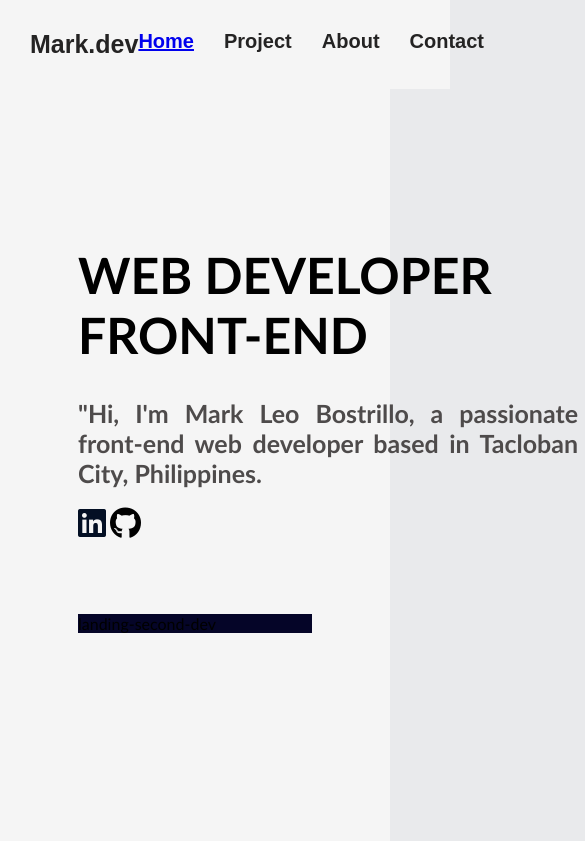
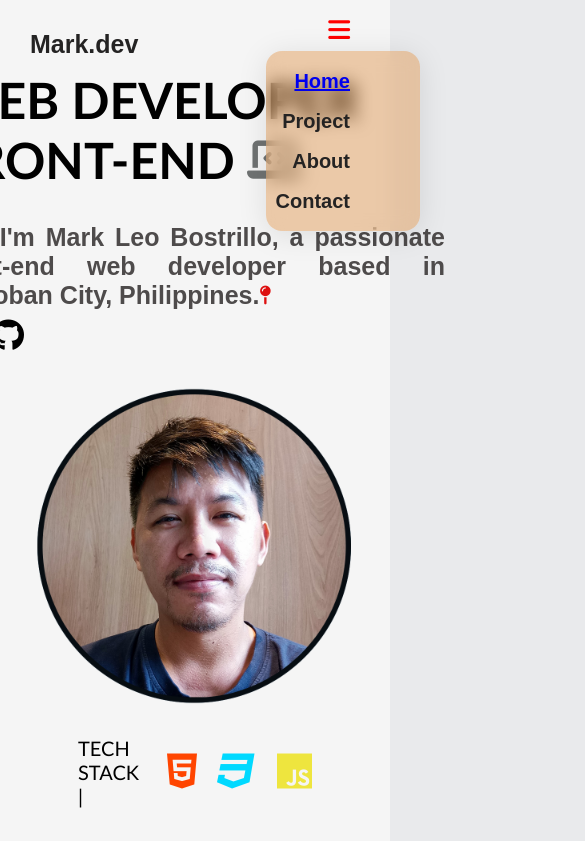
Before and after one commit to poldong1001/latestPortfolio, a plain HTML site: page index.html in a window 390 px wide. Shown: the top 841 px of the page, 585 px wide, since content can reach past the window. Drawn offline with Linux system fonts and the light colour scheme.

Commit message:
update march 15 2024

```diff
--- a/index.html
+++ b/index.html
@@ -4,6 +4,7 @@
     <meta charset="UTF-8" />
     <meta name="viewport" content="width=device-width, initial-scale=1.0" />
     <title>MY PORTFOLIO</title>
+    <link rel="stylesheet" href="styleproject.css" />
     <link rel="stylesheet" href="style.css" />
     <script
       src="https://kit.fontawesome.com/527eaedd2c.js"
@@ -13,40 +14,57 @@
   <body>
     <header>
       <div id="logoName">Mark.dev</div>
+
       <div id="navLinks">
         <li><a href="#homePage">Home</a></li>
         <li>Project</li>
         <li>About</li>
         <li>Contact</li>
-        <!-- <a href=" ">Home</a>
-        <a href="">Projects</a>
-        <a href="">About</a>
-        <a href="">Contact</a> -->
+      </div>
+      <div id="burgerMenuContainer">
+        <i class="fas fa-bars fa-lg" id="menuBars" onclick=" toggleMenu()"></i>
+        <div id="menuList">
+          <li><a href="#homePage">Home</a></li>
+          <li>Project</li>
+          <li>About</li>
+          <li>Contact</li>
+        </div>
       </div>
     </header>
     <div id="homePage">
       <div id="landingPage">
         <div id="landing-first-div">
           <div>
-            <h1 id="namePosition">WEB DEVELOPER<br />FRONT-END</h1>
+            <h1 id="namePosition">
+              WEB DEVELOPER<br />FRONT-END
+              <i class="fa-solid fa-laptop-code fa-sm"></i>
+            </h1>
             <h3 id="introMessage">
               "Hi, I'm Mark Leo Bostrillo, a passionate front-end web developer
-              based in Tacloban City, Philippines.
+              based in Tacloban City, Philippines.<i
+                class="fa-solid fa-map-pin fa-xs"
+              ></i>
             </h3>
-            <div>
+            <div id="iconDiv">
               <i class="fa-brands fa-linkedin fa-2xl"></i>
               <i class="fa-brands fa-github fa-2xl"></i>
             </div>
           </div>
-          <div>
+          <div id="myPhotoContainer">
             <img src="assets/profileImageSix.png" alt="" id="profileImageSix" />
           </div>
         </div>
-        <div id="landing-second-div">landing-second-dev</div>
+        <div id="landing-second-div">
+          TECH STACK |
+          <i class="fa-brands fa-html5 fa-2xl"></i>
+          <i class="fa-brands fa-css3 fa-2xl"></i>
+          <i class="fa-brands fa-js fa-2xl"></i>
+        </div>
       </div>
     </div>
     <div id="projectPage">PROJECT</div>
     <div id="aboutPage">ABOUT</div>
     <div id="contactPage">CONTACT</div>
+    <script src="script.js"></script>
   </body>
 </html>
--- /dev/null
+++ b/script.js
@@ -0,0 +1,54 @@
+var menuList = document.getElementById("menuList");
+var menuBars = document.getElementById("menuBars");
+
+menuBars.addEventListener("mouseover", function () {
+  // Hide the menu
+  menuBars.style.display = "none";
+  //   menuList.style.color = "green";
+});
+
+function toggleMenu() {
+  if (getComputedStyle(menuList).display === "block") {
+    menuList.style.display = "none";
+  } else {
+    menuList.style.display = "block";
+  }
+}
+
+// window.addEventListener("resize", function () {
+//   // Check if the screen width is 1200px or less
+//   if (window.innerWidth <= 1200) {
+//     // Hide the menu if the screen width is 1200px or less
+//     menuList.style.display = "none";
+//   }
+// });
+
+// Add an event listener to detect when the mouse leaves the menu area
+
+// window.alert("hello");
+// function toggleMenu() {
+//   var logoName = document.getElementById("logoName");
+//   if (logoName.style.color === "green") {
+//     logoName.style.color = "blue";
+//   } else {
+//     logoName.style.color = "green";
+//   }
+// }
+
+// function toggleMenu() {
+//   var logoName = document.getElementById("logoName");
+//   if (introMessage.style.color === "green") {
+//     introMessage.style.color = "blue";
+//   } else {
+//     introMessage.style.color = "green";
+//   }
+// }
+
+// function toggleMenu() {
+//   var menuBars = document.getElementById("menuBars");
+//   if (menuList.style.display === "none") {
+//     menuList.style.display = "none";
+//   } else {
+//     menuList.style.display = "none";
+//   }
+// }
--- a/style.css
+++ b/style.css
@@ -12,11 +12,14 @@ body {
   justify-content: center;
   align-items: center;
 }
+
 /* -------------------- */
 /* HEADER-START*/
 header {
-  background-color: whitesmoke !important;
+  /* background-color: whitesmoke !important; */
+  background-color: rgb(5, 5, 65, 0) !important;
   position: fixed;
+
   display: flex;
   width: 100%;
   justify-content: space-between;
@@ -28,7 +31,9 @@ header {
   font-size: 25px;
   padding: 30px;
 }
+
 #logoName {
+  /* color: green; */
 }
 #navLinks {
   display: flex;
@@ -37,35 +42,102 @@ header {
   list-style: none !important;
   padding-right: 70px;
 }
+@media only screen and (max-width: 1200px) {
+  #navLinks {
+    display: none;
+  }
+}
+#burgerMenuContainer {
+  display: none;
+}
+@media only screen and (max-width: 1200px) {
+  #burgerMenuContainer {
+    display: flex !important;
+    line-height: 2;
+    gap: 20px;
+    justify-content: space-between;
+    flex-direction: column;
+    font-size: 20px;
+    text-align: right;
+    text-decoration: none;
+    list-style: none;
+  }
+}
+#menuBars {
+  color: red;
+  display: none !important;
+}
+
+@media only screen and (max-width: 1200px) {
+  #menuBars {
+    display: block !important;
+    padding-right: 70px;
+
+    /* position: fixed; */
+  }
+}
+#menuList {
+  /* color: red; */
+
+  padding: 10px 70px 10px 10px;
+  /* From https://css.glass */
+  background: rgba(219, 136, 54, 0.4);
+  border-radius: 16px;
+  box-shadow: 0 4px 30px rgba(0, 0, 0, 0.1);
+  backdrop-filter: blur(9.1px);
+  -webkit-backdrop-filter: blur(9.1px);
+  /* display: none !important; */
+}
+@media only screen and (min-width: 1200px) {
+  #menuList {
+    display: none !important;
+  }
+}
 /* -------------------- */
 /* LANDINGPAGE-START*/
 #landingPage {
-  /* background-color: aqua; */
-  /* align-items: center; */
-  /* padding: 700px; */
   height: 100vh;
   display: flex;
   flex-direction: column;
   justify-content: center;
   width: 60%;
 }
+@media only screen and (max-width: 1200px) {
+  #landingPage {
+    align-items: center;
+  }
+}
+
 #landing-first-div {
   display: flex;
   justify-content: space-between;
 
   /* background-color: blue; */
 }
+@media only screen and (max-width: 1200px) {
+  #landing-first-div {
+    display: block;
+  }
+}
 #namePosition {
   font-family: "Gill Sans", "Gill Sans MT", Calibri, "Trebuchet MS", sans-serif;
   font-weight: bold;
   font-size: 50px;
 }
+
 #introMessage {
+  font-family: Arial, Helvetica, sans-serif;
   width: 500px;
   font-size: 25px;
   color: rgb(78, 75, 75);
   text-align: justify;
   font-weight: bolf;
+}
+.fa-laptop-code {
+  color: rgb(111, 114, 114);
+}
+.fa-map-pin {
+  color: rgb(222, 16, 16);
 }
 .fa-linkedin {
   color: rgb(3, 15, 36);
@@ -77,15 +149,47 @@ header {
   height: 400px;
   width: 400px;
 }
+#iconDiv {
+  display: flex;
+  gap: 20px;
+}
+#myPhotoContainer {
+}
+@media only screen and (max-width: 1200px) {
+  #myPhotoContainer {
+    display: flex;
+    justify-content: center;
+    align-items: center;
+  }
+}
 #landing-second-div {
-  background-color: rgb(5, 5, 40);
+  /* background-color: rgb(5, 5, 40); */
+  display: flex;
+  justify-content: left;
+  align-items: center;
+  gap: 20px;
+  font-size: 20px;
 }
-#projectPage {
-  background-color: rgb(3, 42, 34) !important;
+.fa-html5 {
+  color: orangered;
 }
+.fa-css3 {
+  color: rgb(0, 217, 255);
+}
+.fa-js {
+  color: rgb(238, 229, 62);
+}
+
 #aboutPage {
   background-color: rgb(43, 255, 0) !important;
 }
 #contactPage {
   background-color: rgb(247, 0, 255) !important;
 }
+
+/* MEDIA QUERRY */
+/* @media only screen and (max-width: 1500px) {
+  #homePage {
+    background-color: rgb(187, 4, 4) !important;
+  }
+} */
--- /dev/null
+++ b/styleproject.css
@@ -0,0 +1,7 @@
+#projectPage {
+  background-color: whitesmoke !important;
+  height: 100vh !important;
+  display: flex;
+  justify-content: center;
+  align-items: center;
+}
```
